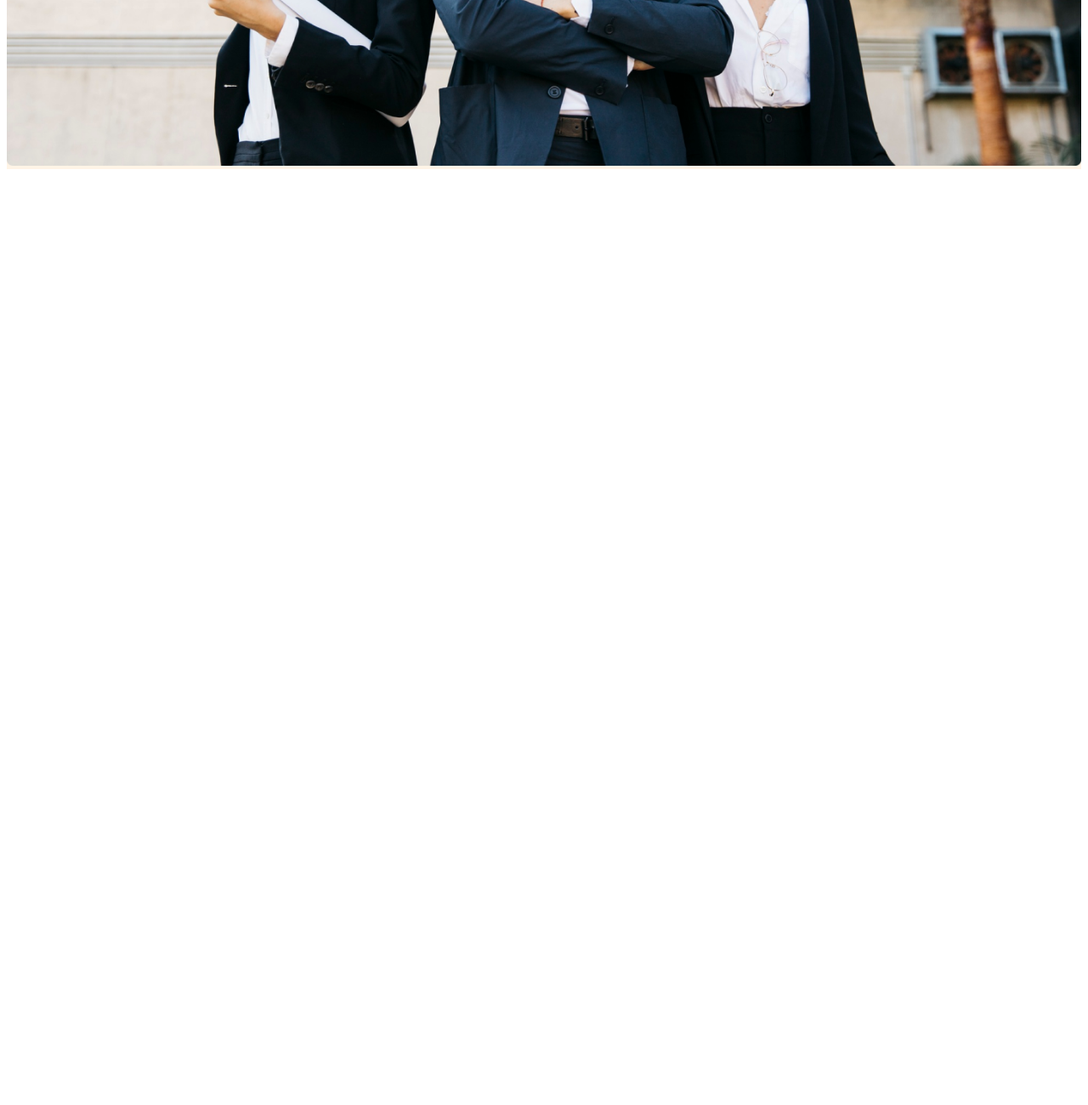
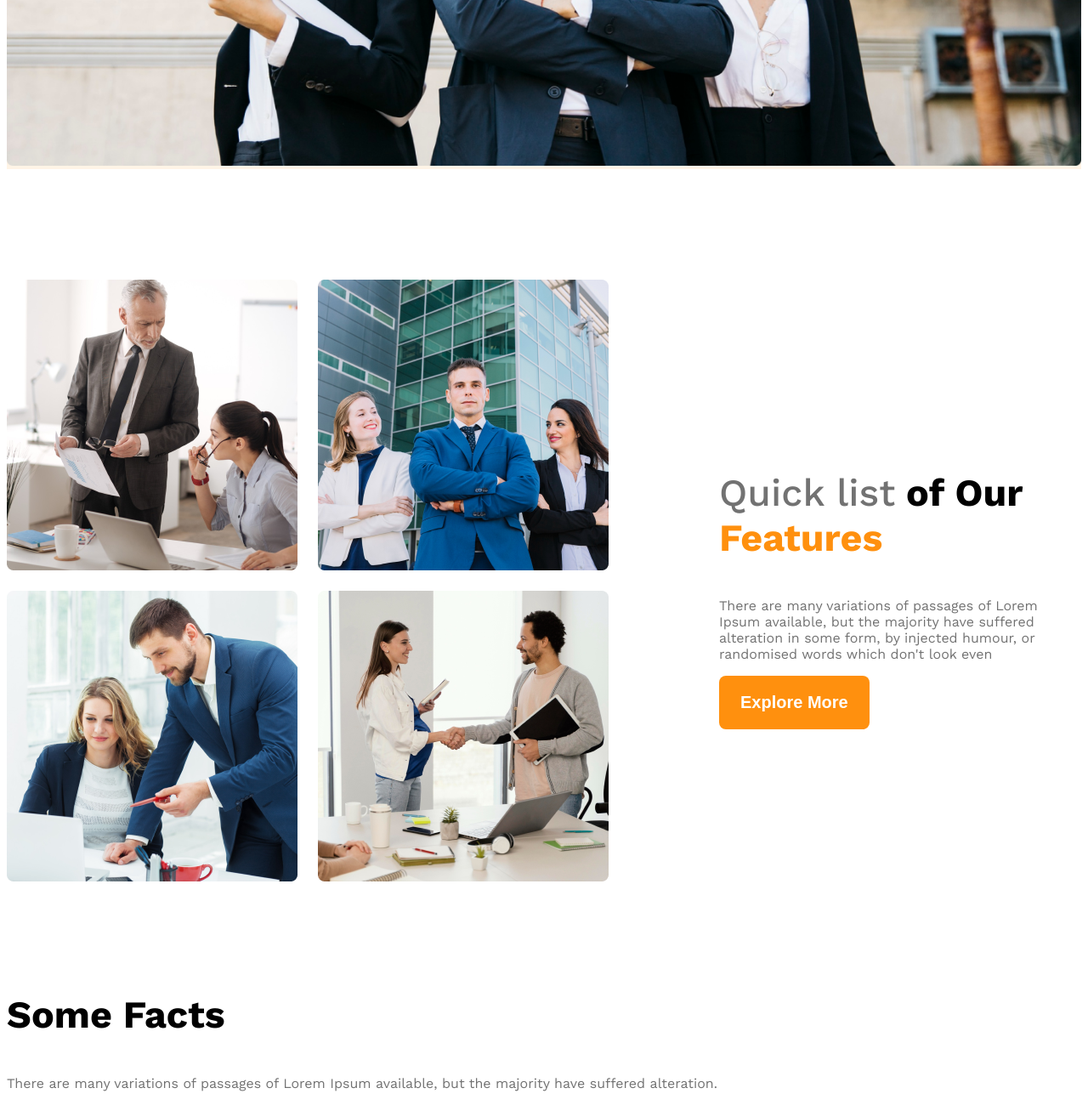
Before and after one commit to Pritom678/g3-architects-website, a plain HTML site: page index.html in a window 1280 px wide. Shown: the part 985-2285 px from the top of the page at 85% size. Before the commit the page ends 1192 px from the top, so only its background shows below. Drawn offline with nearby package versions, Linux system fonts and the light colour scheme.

Commit message:
third commit

```diff
--- a/index.html
+++ b/index.html
@@ -28,7 +28,31 @@
             <img class="banner-image" src="images/banner.png" alt="">
         </div>
     </header>
-    <main></main>
+    <main>
+        <!-- teams section start -->
+        <section class="teams display-flex">
+            <div class="team-img-container">
+                <img src="images/team1.png" alt="two architect discussing about design">
+                <img src="images/team2.png" alt="three architect standing together">
+                <img src="images/team3.png" alt="two architect discussing about design">
+                <img src="images/team4.png" alt="two architect stroke a deal">
+            </div>
+            <div class="our-features">
+                <h3 class="section-title"><span id="quick-list" class="text-light-gray">Quick list</span> <span>of Our</span> <span class="text-primary">Features</span></h3>
+                <p class="feature-description text-light-gray">There are many variations of passages of Lorem Ipsum available, but the majority have suffered alteration in some form, by injected humour, or randomised words which don't look even</p>
+                <button class="btn-primary">Explore More</button>
+            </div>
+        </section>
+        <!-- features you will enjoy -->
+         <section>
+
+         </section>
+         <!-- Some facts -->
+          <section class="some-facts">
+            <h3 class="section-title">Some Facts</h3>
+            <p class="text-light-gray">There are many variations of passages of Lorem Ipsum available, but the majority have suffered alteration.</p>
+          </section>
+    </main>
     <footer></footer>
 </body>
 </html>
--- a/styles/architect.css
+++ b/styles/architect.css
@@ -20,6 +20,9 @@
 .text-light-gray{
     color: #727272;
 }
+.text-primary{
+    color: #FF900E;
+}
 .bg-light{
     background-color: rgba(255, 144, 14, 0.1);
 }
@@ -31,6 +34,17 @@
     font-weight: 600;
     border-radius: 8px;
     border: none;
+}
+main{
+    max-width: 1440px;
+    margin: 0 auto;
+}
+main > section{
+    margin-top: 130px;
+}
+.section-title{
+    font-size: 2.8rem;
+    font-weight: 700;
 }
 /* header styles */
 
@@ -72,10 +86,44 @@
     width: 100%;
 }
 
+/* features styles */
+.teams{
+    align-items: center;
+}
+.team-img-container{
+    display: grid;
+    grid-template-columns: repeat(2, 1fr);
+    gap: 24px;
+}
+.our-features{
+    margin-left: 130px;
+    max-width: 530px;
+}
+
+#quick-list{
+    font-weight: 500;
+}
 
 /* responsive media query */
 @media screen and (max-width: 576px) {
-    .navbar, .nav-links{
+    .navbar,
+    .nav-links,
+    .teams{
         flex-direction: column;
     }
+    .team-img-container{
+        grid-template-columns: repeat(1, 1fr);
+    }
+    .our-features{
+        margin-left: 20px;
+    }
 }
+/* medium size device */
+@media screen and (min-width: 576px) and (max-width: 992px) {
+    .teams{
+        flex-direction: column;
+    }
+    .our-features{
+        margin: 50px auto;
+    }
+}
```
